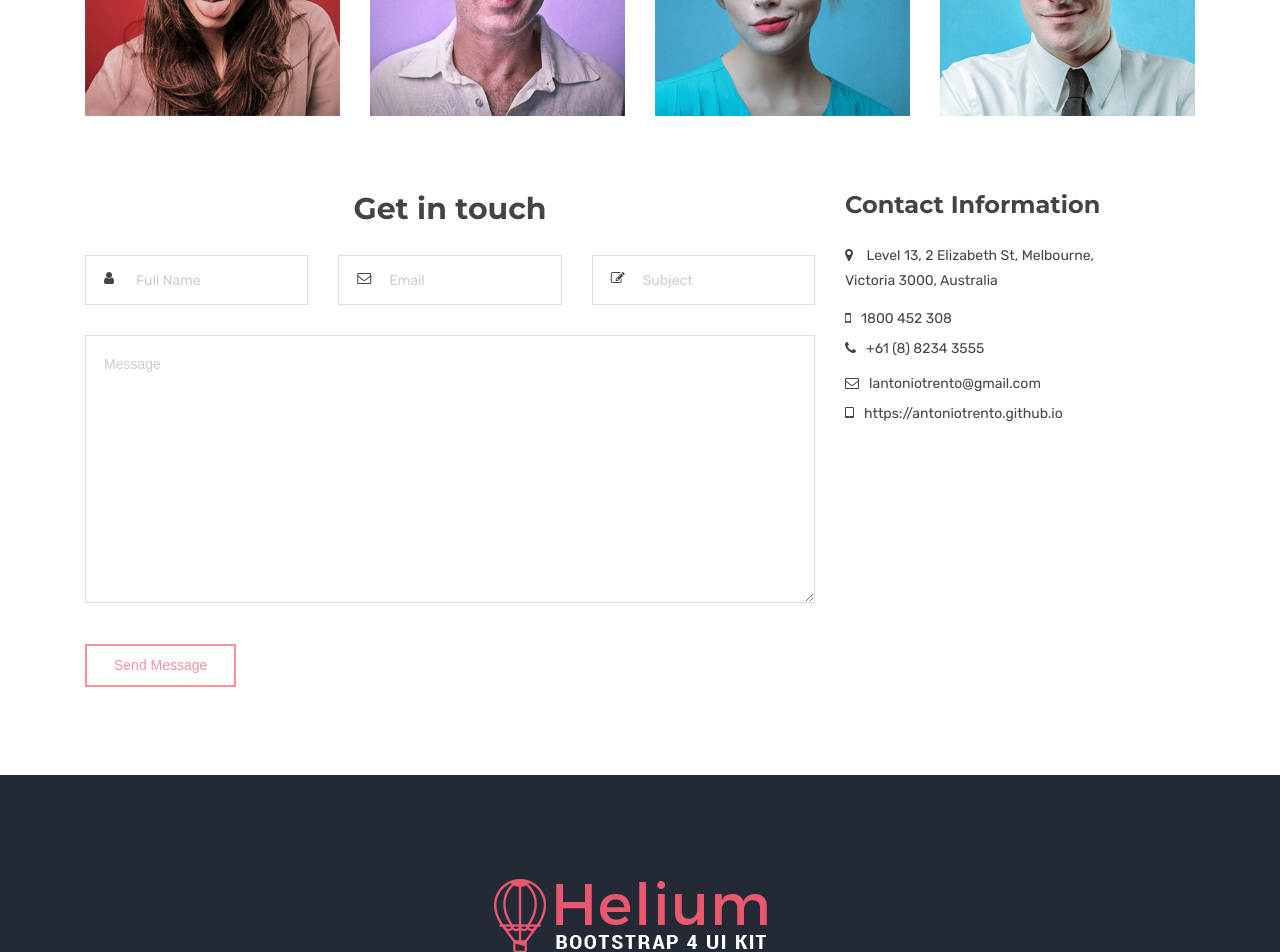
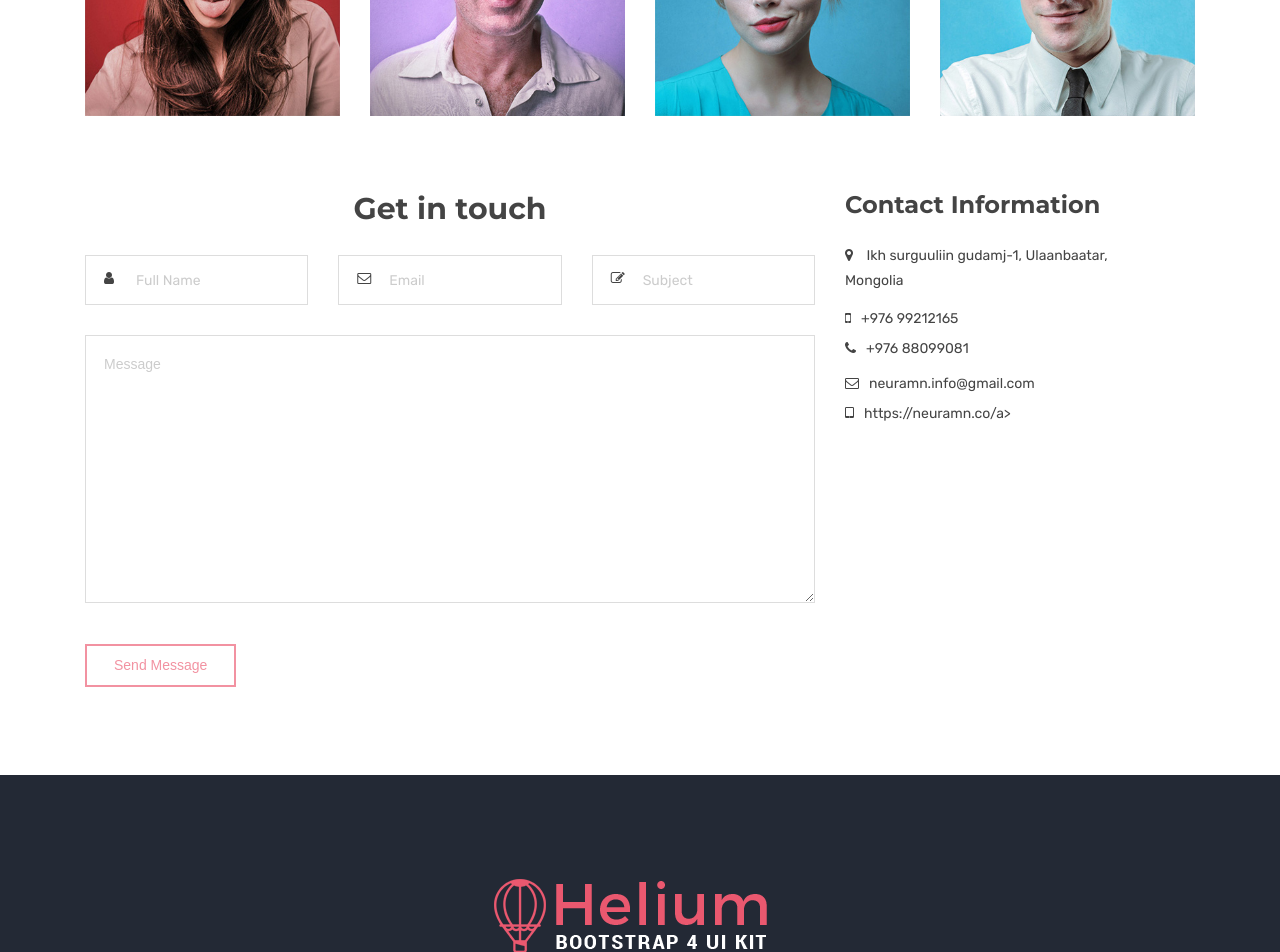
Before and after one commit to neuramn/neuramn.github.io, a Jekyll site: the page built from index.html, in a window 1280 px wide. Shown: the part 2915-3867 px from the top of the page. Built offline with Jekyll 4.4.1, drawn with Linux system fonts in a browser that asks for light colours.

Commit message:
Initial commit

```diff
--- a/index.html
+++ b/index.html
@@ -410,16 +410,16 @@ canonical: https://neuramn.github.io
             <div class="contact-info">
               <address>
 							<i class="fa fa-map-marker icons cyan-color contact-info-icon"></i>
-							Level 13, 2 Elizabeth St, Melbourne,
+							Ikh surguuliin gudamj-1, Ulaanbaatar,
 							<br>
-							Victoria 3000, Australia
+							Mongolia
 						</address>
               <div class="tel-info">
-                <a href="tel:1800452308"><i class="fa fa-mobile icons cyan-color contact-info-icon"></i>1800 452 308</a>
-                <a href="tel:+61(8)82343555"><i class="fa fa-phone icons cyan-color contact-info-icon"></i>+61 (8) 8234 3555</a>
+                <a href="tel:+976 99212165"><i class="fa fa-mobile icons cyan-color contact-info-icon"></i>+976 99212165</a>
+                <a href="tel:+976 88099081"><i class="fa fa-phone icons cyan-color contact-info-icon"></i>+976 88099081</a>
               </div>
-              <a href="mailto:lantoniotrento@gmail.com"><i class="fa fa-envelope-o icons cyan-color contact-info-icon"></i>lantoniotrento@gmail.com</a>
-              <a href="https://antoniotrento.github.io"><i class="fa fa-tablet icons cyan-color contact-info-icon"></i>https://antoniotrento.github.io</a>
+              <a href="mailto:neuramn.info@gmail.com"><i class="fa fa-envelope-o icons cyan-color contact-info-icon"></i>neuramn.info@gmail.com</a>
+              <a href="https://neuramn.co"><i class="fa fa-tablet icons cyan-color contact-info-icon"></i>https://neuramn.co/a>
               {% include social-block.html %}
             </div>
           </div>
```
Also changed, not shown: assets/images/favicon.ico (added).
